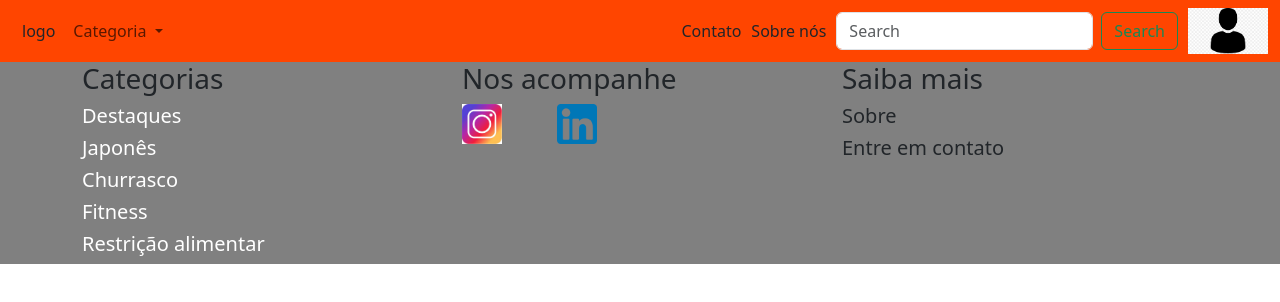
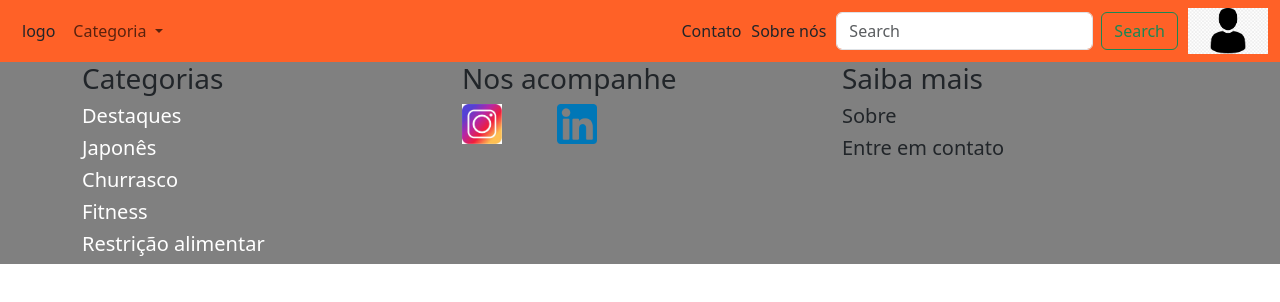
Before and after one commit to ICEI-PUC-Minas-PBR-SI/pbr-si-ads-2023-2-p1-tiaw-g7-mychef, a plain HTML site: page trabalho interdiciplinar/index.html in a window 1280 px wide. Drawn offline with nearby package versions, Linux system fonts and the light colour scheme.

Commit message:
Update style.css
edição de cor

```diff
--- a/trabalho interdiciplinar/assets/css/style.css
+++ b/trabalho interdiciplinar/assets/css/style.css
@@ -1,5 +1,5 @@
 header {
-    background-color: orangered;
+    background-color: rgb(255, 97, 39);
 }
 
 header a, form {
```
